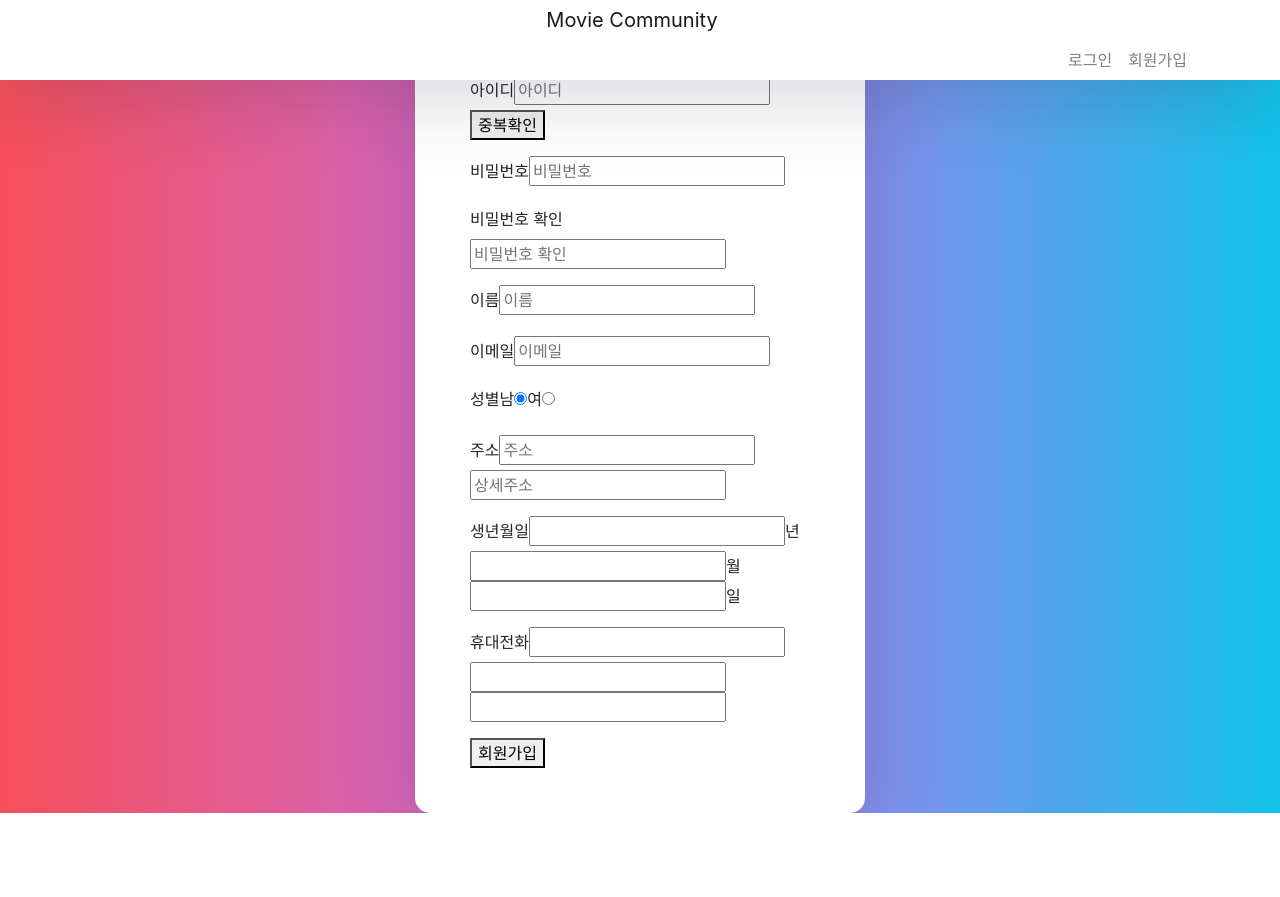
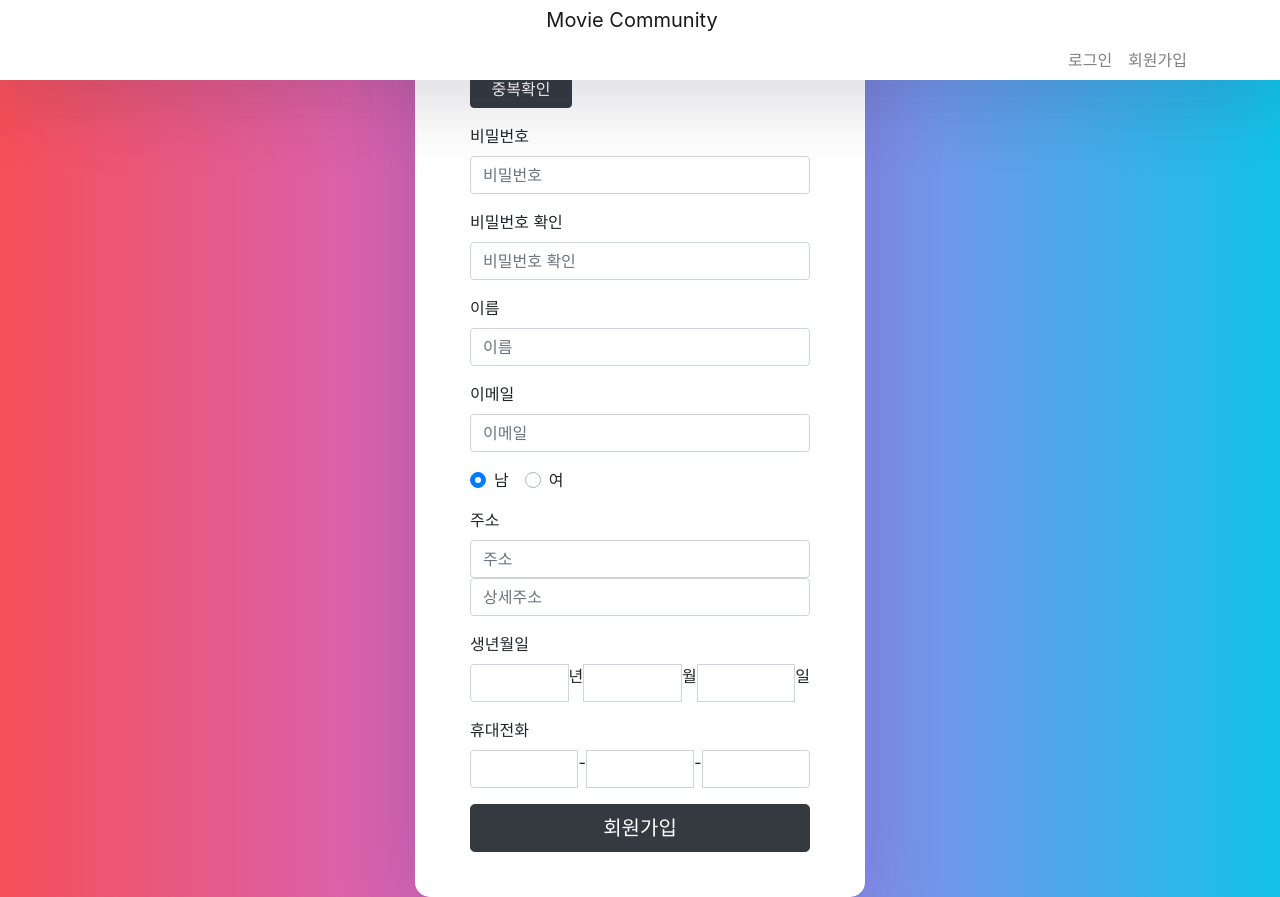
Before and after one commit to CodingWarriorss/movie_community, a React app in the folder src/main/frontend/: page /signup in a window 1280 px wide. Before the commit the page ends 813 px from the top, so only its background shows below. Built offline with nearby package versions, Linux system fonts and the light colour scheme.

Commit message:
fix : 회원가입 기능 완성

```diff
--- a/src/main/frontend/src/component/SignupComponent.jsx
+++ b/src/main/frontend/src/component/SignupComponent.jsx
@@ -230,24 +230,22 @@ class SignupComponent extends Component {
                 {/*아이디*/}
                 <div className="form-group">
                     <label>아이디</label>
-                    <input type="text" placeholder="아이디"
+                    <input type="text" className="form-control" placeholder="아이디" id="memberName"
                            name="memberName" value={memberName} onChange={this.changeHandler}/>
-                    <button onClick={this.validateName}>중복확인</button>
-                    <span style={checkNameStyle}>{checkNameText}</span>
+                    <button onClick={this.validateName} className="btn btn-dark" id="validate-id-btn">중복확인</button>
+                    <span className="custom-check" style={checkNameStyle}>{checkNameText}</span>
                 </div>
-                <div>
 
-                </div>
 
                 {/*비밀번호*/}
                 <div className="form-group">
                     <label>비밀번호</label>
-                    <input type="password" placeholder="비밀번호"
+                    <input type="password" className="form-control" placeholder="비밀번호"
                            name="password" value={password} onChange={this.changeHandler} onKeyUp={this.checkPWD}/>
                 </div>
                 <div className="form-group">
                     <label>비밀번호 확인</label>
-                    <input type="password" placeholder="비밀번호 확인"
+                    <input type="password" className="form-control" placeholder="비밀번호 확인"
                            name="password2" value={password2} onChange={this.changeHandler} onKeyUp={this.checkPWD}/>
                     <span style={checkPwdStyle}>{checkPwdText}</span>
                 </div>
@@ -257,47 +255,69 @@ class SignupComponent extends Component {
                 {/*기타정보*/}
                 <div className="form-group">
                     <label>이름</label>
-                    <input type="text" placeholder="이름"
+                    <input type="text" className="form-control" placeholder="이름"
                            name="name" value={name} onChange={this.changeHandler}/>
                 </div>
                 <div className="form-group">
                     <label>이메일</label>
-                    <input type="email" placeholder="이메일"
+                    <input type="email" className="form-control" placeholder="이메일"
                            name="email" value={email} onChange={this.changeHandler}/>
                 </div>
                 <div className="form-group">
-                    <label>성별</label>
-                    <label>남</label>
-                    <input type="radio" name="gender" value="male" checked={gender === 'male'}
-                           onChange={this.changeHandler}/>
-                    <label>여</label>
-                    <input type="radio" name="gender" value="female" checked={gender === 'female'}
-                           onChange={this.changeHandler}/>
+                    <div className="custom-control custom-radio custom-control-inline">
+                        <input
+                            type="radio" className="custom-control-input" id="customRadio"
+                            name="gender" value="male" checked={gender === 'male'}
+                            onChange={this.changeHandler}
+                        />
+                        <label className="custom-control-label" htmlFor="customRadio">남</label>
+                    </div>
+                    <div className="custom-control custom-radio custom-control-inline">
+                        <input
+                            type="radio" className="custom-control-input" id="customRadio2"
+                            name="gender" value="female" checked={gender === 'female'}
+                            onChange={this.changeHandler}
+                        />
+                        <label className="custom-control-label" htmlFor="customRadio2">여</label>
+                    </div>
                 </div>
                 <div className="form-group">
                     <label>주소</label>
-                    <input type="text" placeholder="주소"
+                    <input type="text" className="form-control" placeholder="주소"
                            name="address" value={address} onChange={this.changeHandler}/>
-                    <input type="text" placeholder="상세주소"
+                    <input type="text" className="form-control" placeholder="상세주소"
                            name="addressDetail" value={addressDetail} onChange={this.changeHandler}/>
                 </div>
                 <div className="form-group">
                     <label>생년월일</label>
-                    <input type="number" name="birth1" value={birth1} onChange={this.changeHandler}/>
-                    <span>년</span>
-                    <input type="number" name="birth2" value={birth2} onChange={this.changeHandler}/>
-                    <span>월</span>
-                    <input type="number" name="birth3" value={birth3} onChange={this.changeHandler}/>
-                    <span>일</span>
+                    <div className="input-group">
+                        <input type="number" className="form-control"
+                               name="birth1" value={birth1} onChange={this.changeHandler}/>
+                        <span className="input-group-addon">년</span>
+                        <input type="number" className="form-control"
+                               name="birth2" value={birth2} onChange={this.changeHandler}/>
+                        <span className="input-group-addon">월</span>
+                        <input type="number" className="form-control"
+                               name="birth3" value={birth3} onChange={this.changeHandler}/>
+                        <span className="input-group-addon">일</span>
+
+                    </div>
                 </div>
                 <div className="form-group">
                     <label>휴대전화</label>
-                    <input type="number" name="phone1" value={phone1} onChange={this.changeHandler}/>
-                    <input type="number" name="phone2" value={phone2} onChange={this.changeHandler}/>
-                    <input type="number" name="phone3" value={phone3} onChange={this.changeHandler}/>
+                    <div className="input-group">
+                        <input type="number" name="phone1" className="form-control" value={phone1}
+                               onChange={this.changeHandler}/>
+                        <span className="input-group-addon">-</span>
+                        <input type="number" name="phone2" className="form-control" value={phone2}
+                               onChange={this.changeHandler}/>
+                        <span className="input-group-addon">-</span>
+                        <input type="number" name="phone3" className="form-control" value={phone3}
+                               onChange={this.changeHandler}/>
+                    </div>
                 </div>
 
-                <button onClick={this.joinClicked}>회원가입</button>
+                <button onClick={this.joinClicked} className="btn btn-dark btn-lg btn-block">회원가입</button>
             </div>
         )
 
```
